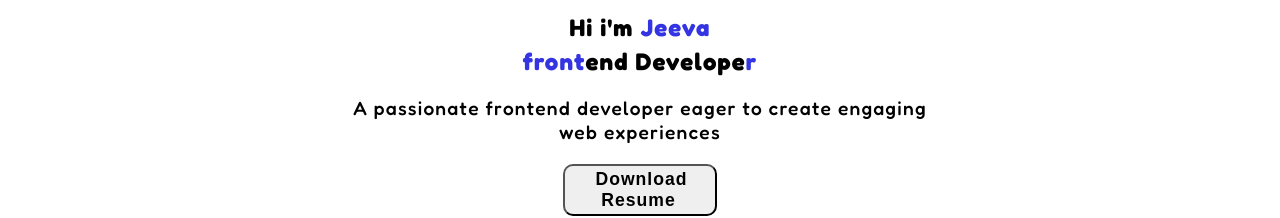
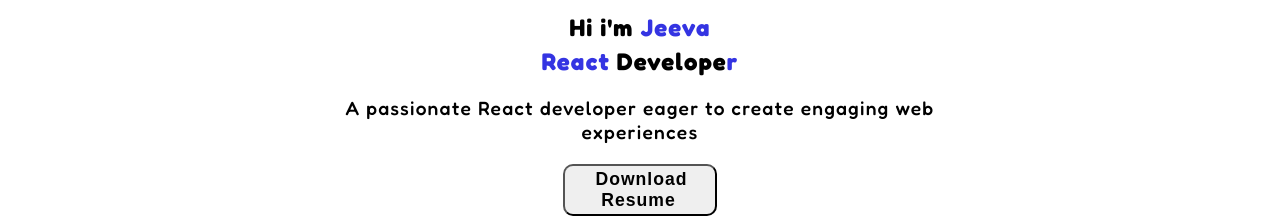
Before and after one commit to jeeva-codes/Portfolio, a React (Vite) app: page / in a window 1280 px wide. Shown: the part 356-574 px from the top of the page. Built offline with nearby package versions, Linux system fonts and the light colour scheme; grey boxes are pictures that could not be loaded.

Commit message:
text changed

```diff
--- a/src/home/Home.jsx
+++ b/src/home/Home.jsx
@@ -13,10 +13,10 @@
         </div>
      <div className="title">
         <h2>Hi i'm <span>Jeeva</span></h2>
-        <h2><span>front</span>end Develope<span>r</span></h2>
+        <h2><span>React</span> Develope<span>r</span></h2>
      </div>
      <div className="objective">
-        <p className='objective-text'>A passionate frontend developer eager to create engaging web experiences</p>
+        <p className='objective-text'>A passionate React developer eager to create engaging web experiences</p>
      </div>
      <div className="home-bottom">
       <button className='resume-btn'>
--- a/src/skills/Skills.jsx
+++ b/src/skills/Skills.jsx
@@ -16,7 +16,7 @@
     <div className="skill-container-left">
       <CgWebsite className="skill-left-icon"/>
       <div className="skill-left-info">
-        <h2>Frontend Developer</h2>
+        <h2>React Developer</h2>
         <p>I like to code things from scratch, and enjoy bringing ideas to life in the browser.</p>
       </div>
     </div>
```
